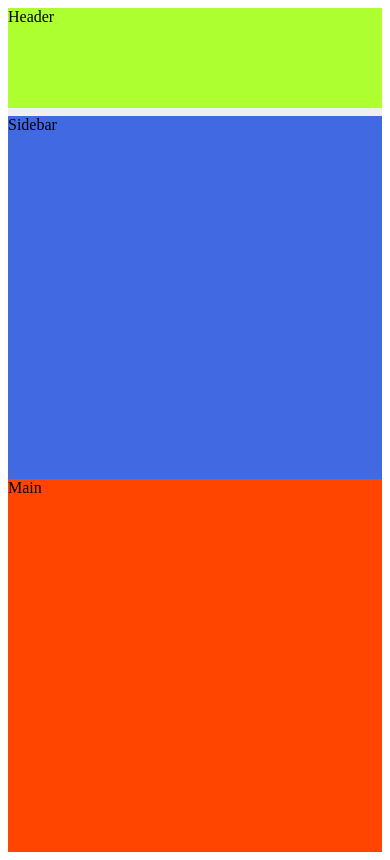
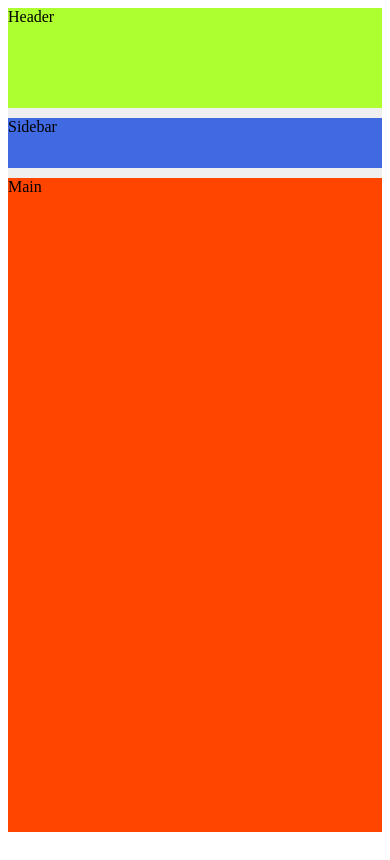
Before and after one commit to mats68/next-text-ssg, a Next.js app: page / in a window 390 px wide. Built offline with nearby package versions, Linux system fonts and the light colour scheme.

Commit message:
variable size of sidebar

```diff
--- a/styles/Home.module.css
+++ b/styles/Home.module.css
@@ -1,9 +1,9 @@
 .container {
-  height: 100vh;
+  height: calc(100vh - 20px);
   display: grid;
   grid-template-columns: 250px auto;
-  grid-template-rows: 100px auto auto;
-  grid-gap: .5rem;
+  grid-template-rows: 100px max-content auto;
+  grid-gap: 10px;
 }
 
 .header {
@@ -23,13 +23,14 @@
 
 @media only screen and (max-width: 1000px) {
   .sidebar {
+      height: 50px;
       grid-column: 1 / 3;
-      grid-row: 2 / 4
+      grid-row: 2 / 3;
   }
 
   .main {
     grid-column: 1 / 3;
-    grid-row: 3 / 4
+    grid-row: 3 / 4;
 }
 
 }
```
